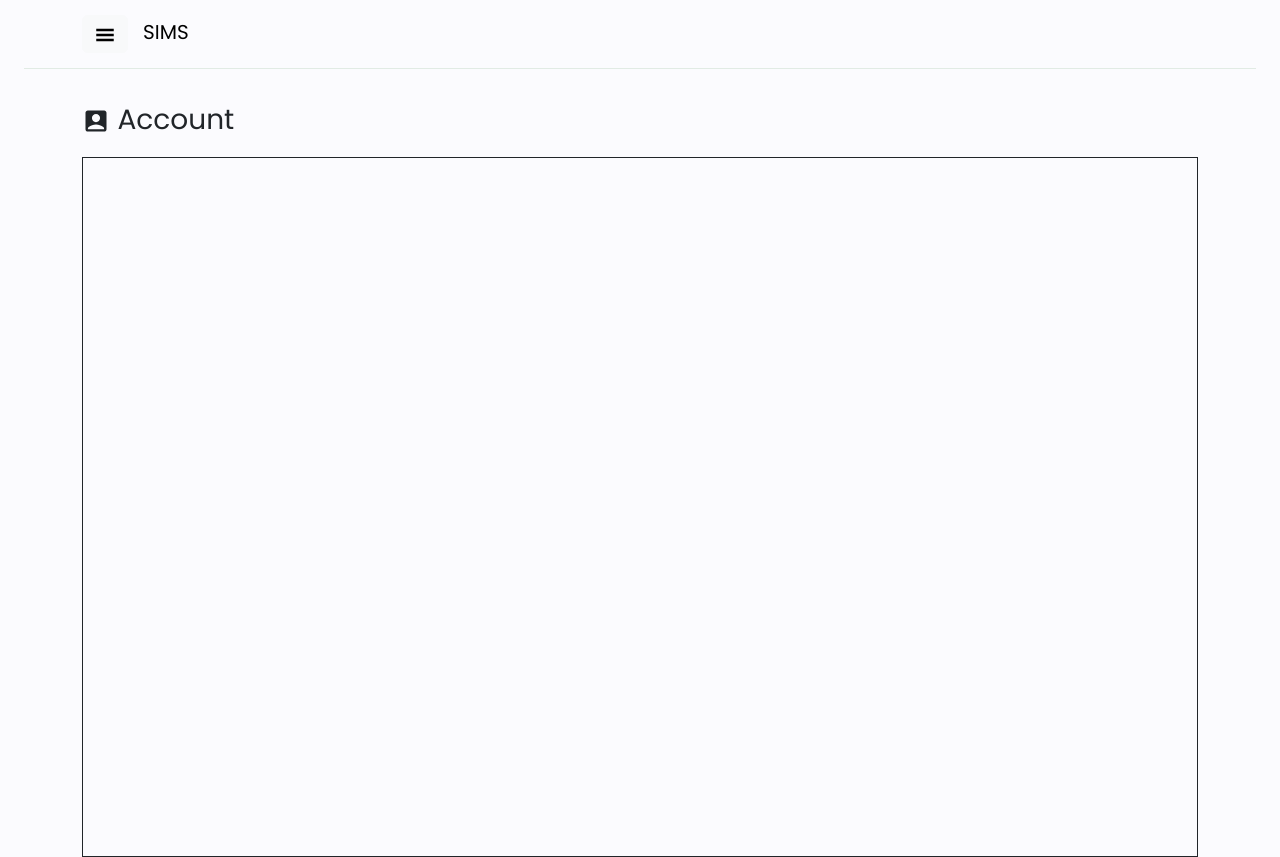
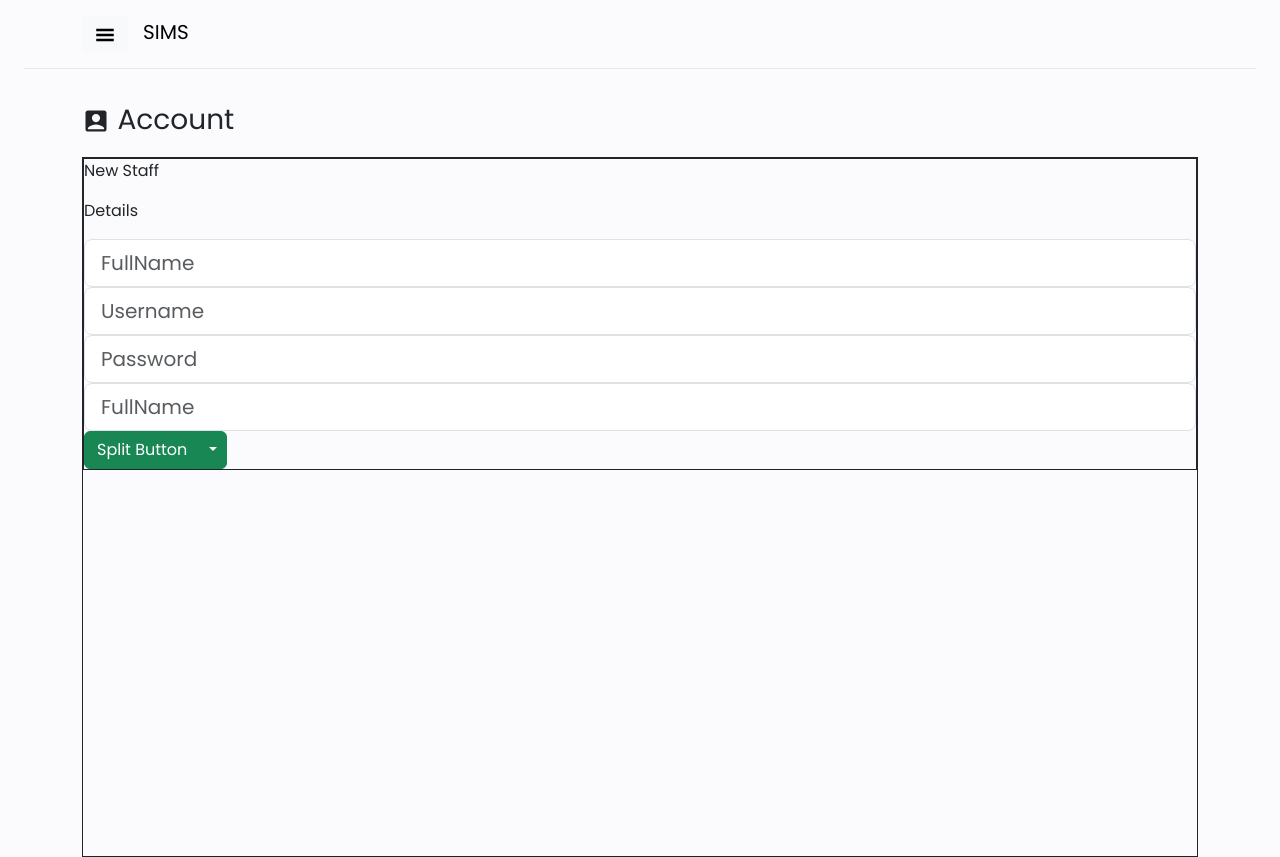
Before and after one commit to MarkRyuo/SalesInventoryManagementSystem_SIMS, a React (Vite) app in the folder client/: page /AccountPage in a window 1280 px wide. Built offline with nearby package versions, Linux system fonts and the light colour scheme.

Commit message:
Subject: Body

```diff
--- a/client/src/pages/AccountPage.jsx
+++ b/client/src/pages/AccountPage.jsx
@@ -1,3 +1,4 @@
+import AccountComp from '../components/Account/AccountComp';
 import { MainLayout } from '../layout/MainLayout' ;
 import { MdAccountBox } from "react-icons/md";
 
@@ -12,6 +13,7 @@ export const AccountPage = () => {
 
             <div className='contentAccount' style={{border: "1px solid", height: "700px"}}>
 
+                <AccountComp />
 
             </div>
         </MainLayout>
```
